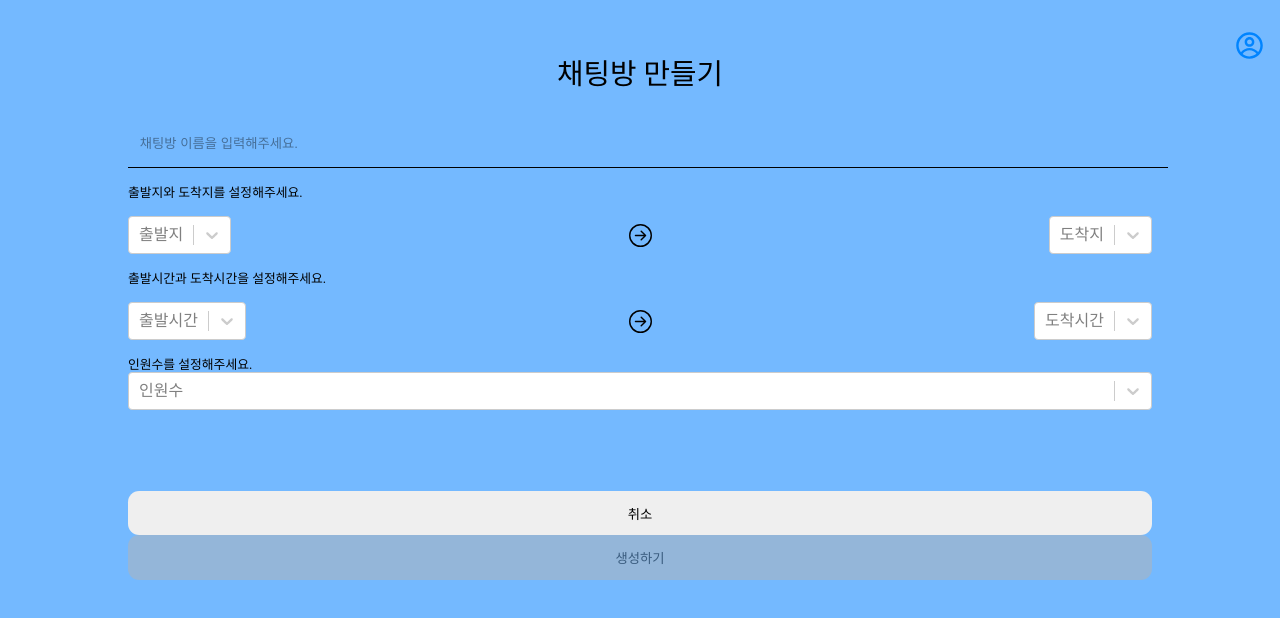
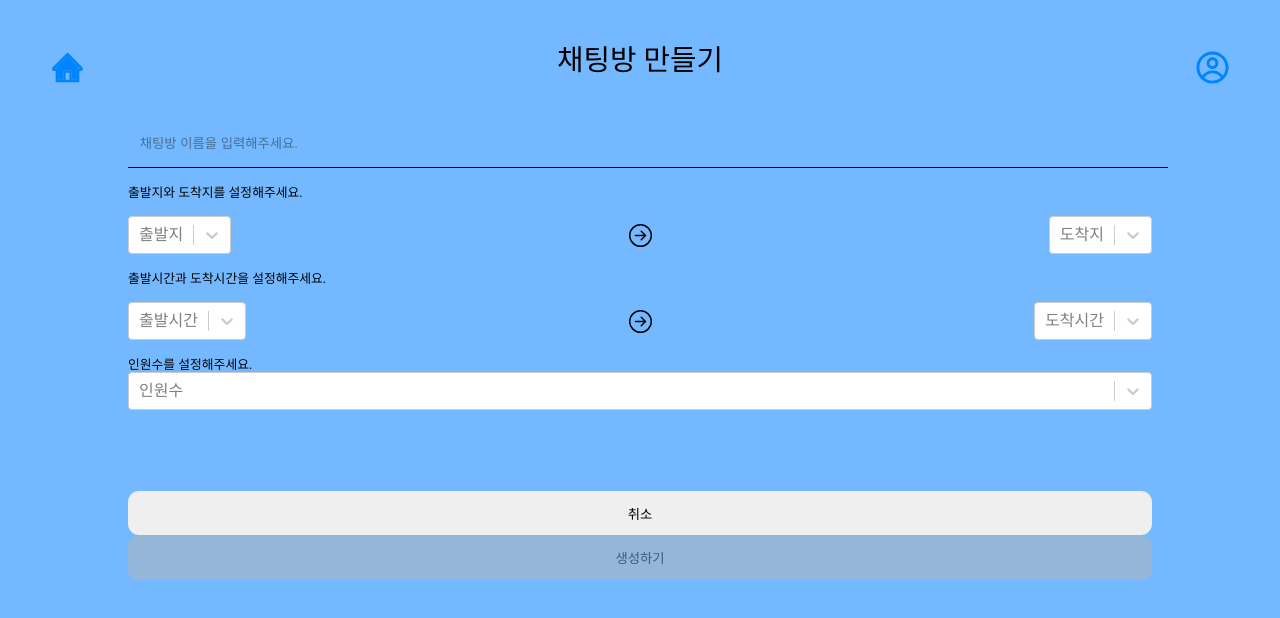
Before and after one commit to phjjj/mate, a Next.js app: page /chat-create in a window 1280 px wide. Shown: the top 618 px of the page. Built offline with nearby package versions, Linux system fonts and the light colour scheme; no server answers.

Commit message:
feat/nav
내비바 추가하고 프로필화면 이동도 가능해

그리고 지금 params로 id 받고있잖아 근데 세션으로 받아서 다 처래해도 될거같아 아직 수정은 안함

```diff
--- a/src/app/(routes)/(chat)/chat-create/page.tsx
+++ b/src/app/(routes)/(chat)/chat-create/page.tsx
@@ -1,16 +1,11 @@
 import { CgProfile } from "react-icons/cg";
-
 import { Header } from "./page.style";
-
 import Form from "@/app/_components/ChatCreateForm/Form";
 
 export default function New() {
   return (
     <Header>
       <div className="title__container">
-        <span className="profile__svg">
-          <CgProfile size={29} color="0084FF" />
-        </span>
         <h2>채팅방 만들기</h2>
       </div>
       <Form />
--- a/src/app/(routes)/(chat)/chat-list/page.style.tsx
+++ b/src/app/(routes)/(chat)/chat-list/page.style.tsx
@@ -9,7 +9,7 @@ export const Main = styled.main`
   align-items: center;
   gap: 40px;
 `;
-export const TitleBox = styled.div`
+export const TitleBox = styled.h2`
   display: flex;
   margin-top: 50px;
   color: #000;
--- /dev/null
+++ b/src/app/(routes)/layout.tsx
@@ -0,0 +1,13 @@
+import "@/app/globals.css";
+import Nav from "../_components/Nav/Nav";
+
+export default function RootLayout({ children }: { children: React.ReactNode }) {
+  return (
+    <html lang="en">
+      <body suppressHydrationWarning={true}>
+        <Nav />
+        {children}
+      </body>
+    </html>
+  );
+}
--- a/src/app/_components/ChatList/ChatListContainer.tsx
+++ b/src/app/_components/ChatList/ChatListContainer.tsx
@@ -27,7 +27,7 @@ import { useSession } from "next-auth/react";
 
 export const ChatListContainer = () => {
   const { data: session } = useSession();
-
+  console.log(session);
   const [isLoading, setIsLoading] = useState<boolean>(false);
   const [chatList, setChatList] = useState([]);
   const getChatList = async () => {
--- /dev/null
+++ b/src/app/_components/Nav/Nav.style.tsx
@@ -0,0 +1,14 @@
+import { styled } from "styled-components";
+
+export const Wraaper = styled.nav`
+  display: flex;
+  position: absolute;
+  justify-content: space-between;
+  right: 0;
+  left: 0;
+  padding: 50px;
+  svg {
+    color: #0084ff;
+    display: flex;
+  }
+`;
--- /dev/null
+++ b/src/app/_components/Nav/Nav.tsx
@@ -0,0 +1,24 @@
+"use client";
+import React from "react";
+import { Wraaper } from "./Nav.style";
+import { CgProfile } from "react-icons/cg";
+import { AiTwotoneHome } from "react-icons/ai";
+import Link from "next/link";
+import { useSession } from "next-auth/react";
+
+const Nav = () => {
+  const { data: session } = useSession();
+  console.log(session);
+  return (
+    <Wraaper>
+      <Link href="/chat-list">
+        <AiTwotoneHome size={35} />
+      </Link>
+      <Link href={`/profile/${session?.user.id}`}>
+        <CgProfile size={35} />
+      </Link>
+    </Wraaper>
+  );
+};
+
+export default Nav;
--- a/src/app/api/users/profile/[id]/route.js
+++ b/src/app/api/users/profile/[id]/route.js
@@ -1,6 +1,6 @@
 import { NextResponse } from "next/server";
-import connectMongoDB from "@/app/libs/mongodb";
-import User from "@/app/models/user";
+import connectMongoDB from "../../../../_libs/mongodb";
+import User from "../../../../_models/user";
 
 export async function GET(req, { params }) {
   try {
```
Also changed, not shown: src/app/(routes)/profile/[id]/page.tsx (+6 -5 lines).
